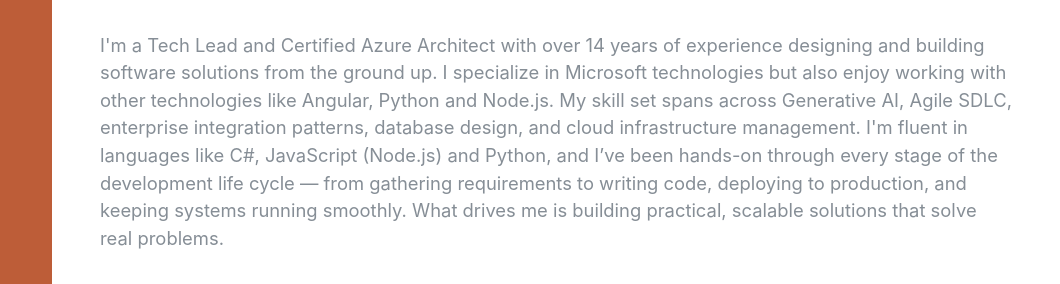
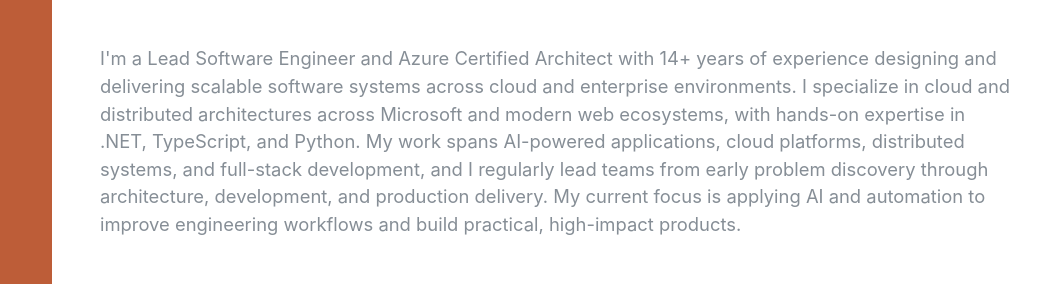
Before and after one commit to eduardojaime/eduardojaime.github.io, a plain HTML site: page index.html in a window 1280 px wide. Shown: the part 292-576 px from the top of the page, 220-1280 px from the left. Drawn offline with Linux system fonts and the light colour scheme; no server answers; a web font is replaced by a local one.

Commit message:
Updated intro

```diff
--- a/index.html
+++ b/index.html
@@ -81,7 +81,7 @@
           <a href="mailto:ejaime@ieee.org">ejaime@IEEE.org</a>
         </div>
         <p class="lead mb-5">
-          I'm a Tech Lead and Certified Azure Architect with over 14 years of experience designing and building software solutions from the ground up. I specialize in Microsoft technologies but also enjoy working with other technologies like Angular, Python and Node.js. My skill set spans across Generative AI, Agile SDLC, enterprise integration patterns, database design, and cloud infrastructure management. I'm fluent in languages like C#, JavaScript (Node.js) and Python, and I’ve been hands-on through every stage of the development life cycle — from gathering requirements to writing code, deploying to production, and keeping systems running smoothly. What drives me is building practical, scalable solutions that solve real problems.
+          I'm a Lead Software Engineer and Azure Certified Architect with 14+ years of experience designing and delivering scalable software systems across cloud and enterprise environments. I specialize in cloud and distributed architectures across Microsoft and modern web ecosystems, with hands-on expertise in .NET, TypeScript, and Python. My work spans AI-powered applications, cloud platforms, distributed systems, and full-stack development, and I regularly lead teams from early problem discovery through architecture, development, and production delivery. My current focus is applying AI and automation to improve engineering workflows and build practical, high-impact products.
         </p>
         <div class="social-icons">
           <a href="https://www.linkedin.com/in/eduardojaime" target="_blank" title="LinkedIn">
```
